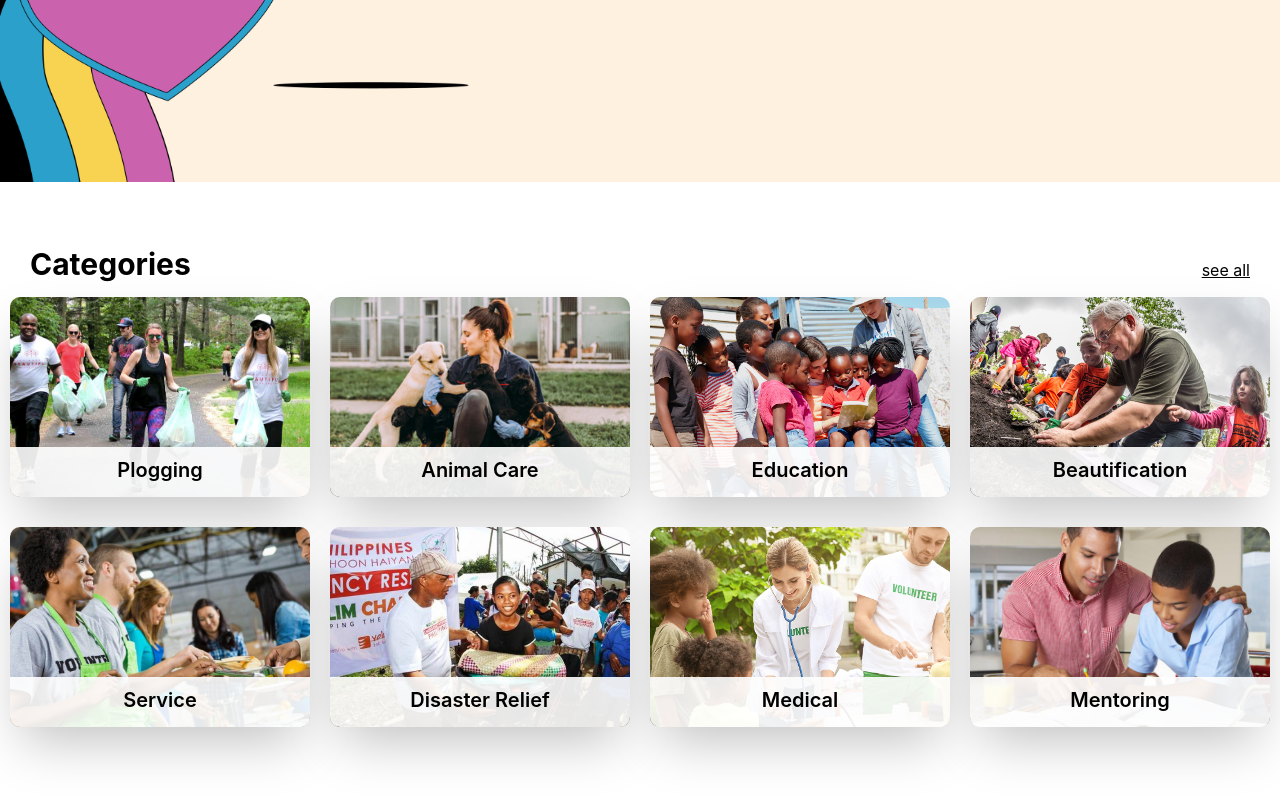
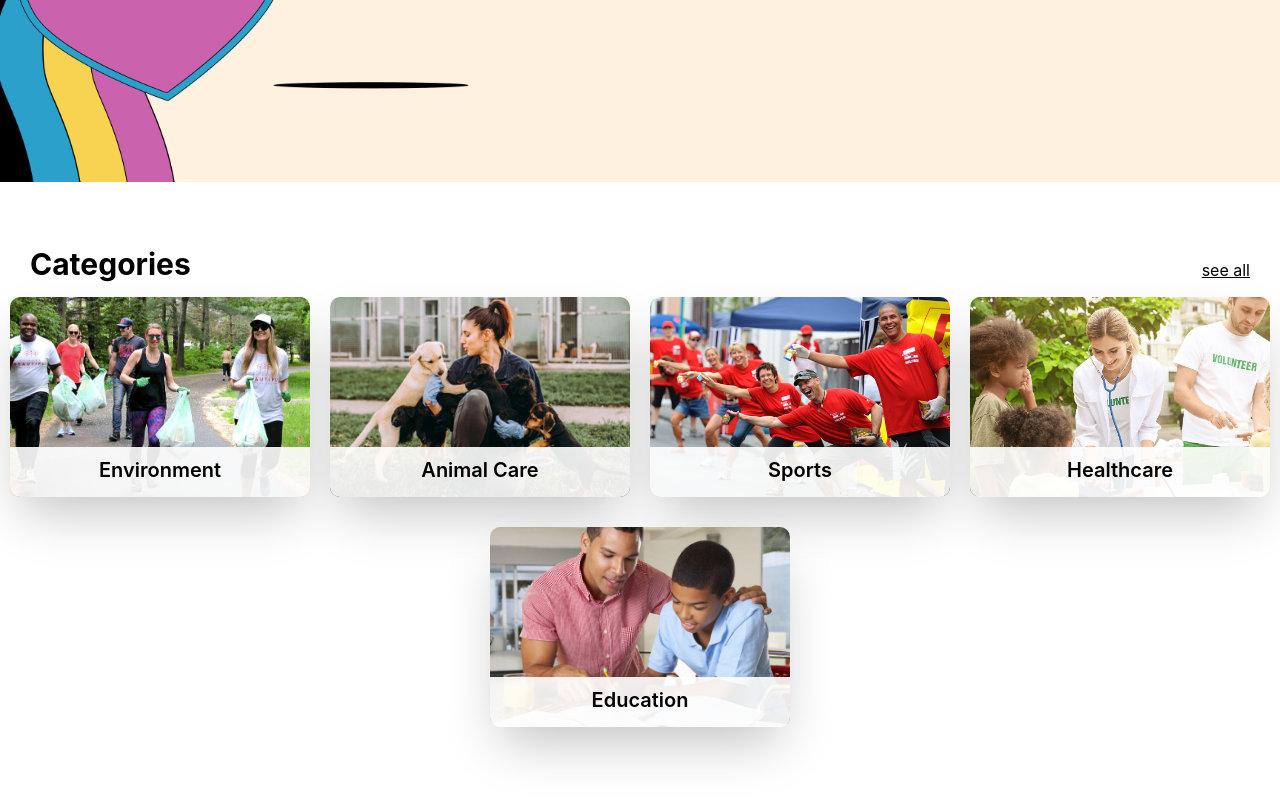
Before and after one commit to jmk0811/CSE-416-Project-Client, a Next.js app: page / in a window 1280 px wide. Shown: the part 518-1318 px from the top of the page. Built offline with nearby package versions, Linux system fonts and the light colour scheme; no server answers.

Commit message:
[Modify] modfiy categories

```diff
--- a/components/Categories.js
+++ b/components/Categories.js
@@ -1,16 +1,16 @@
 export default function Categories() {
 	return (
-		<div className="grid grid-cols-4 gap-y-[30px] mx-auto text-black" style={{ display:'flex', flexDirection: 'row', flexWrap: 'wrap', maxWidth: '100vw'}}>
-			<div className="w-[300px] h-[200px] rounded-[10px] shadow-2xl mx-auto cursor-pointer hover:scale-[1.05] duration-200" style={{minWidth: '300px'}}>
+		<div className="grid grid-cols-4 gap-y-[30px] mx-auto text-black" style={{ display: "flex", flexDirection: "row", flexWrap: "wrap", maxWidth: "100vw" }}>
+			<div className="w-[300px] h-[200px] rounded-[10px] shadow-2xl mx-auto cursor-pointer hover:scale-[1.05] duration-200" style={{ minWidth: "300px" }}>
 				<div className="relative w-full h-[200px]">
 					<div className="absolute bottom-0 w-full h-[50px] rounded-b-[10px] bg-white/90">
-						<div className="text-center mx-auto font-semibold text-20 mt-[8px]">Plogging</div>
+						<div className="text-center mx-auto font-semibold text-20 mt-[8px]">Environment</div>
 					</div>
 					<img className="w-full h-full object-cover rounded-[10px]" src="/asset/img (1).png" />
 				</div>
 			</div>
 
-			<div className="w-[300px] h-[200px] rounded-[10px] shadow-2xl mx-auto cursor-pointer hover:scale-[1.05] duration-200" style={{minWidth: '300px'}}>
+			<div className="w-[300px] h-[200px] rounded-[10px] shadow-2xl mx-auto cursor-pointer hover:scale-[1.05] duration-200" style={{ minWidth: "300px" }}>
 				<div className="relative w-full h-[200px]">
 					<div className="absolute bottom-0 w-full h-[50px] rounded-b-[10px] bg-white/90">
 						<div className="text-center mx-auto font-semibold text-20 mt-[8px]">Animal Care</div>
@@ -19,16 +19,16 @@ export default function Categories() {
 				</div>
 			</div>
 
-			<div className="w-[300px] h-[200px] rounded-[10px] shadow-2xl mx-auto cursor-pointer hover:scale-[1.05] duration-200" style={{minWidth: '300px'}}>
+			{/* <div className="w-[300px] h-[200px] rounded-[10px] shadow-2xl mx-auto cursor-pointer hover:scale-[1.05] duration-200" style={{ minWidth: "300px" }}>
 				<div className="relative w-full h-[200px]">
 					<div className="absolute bottom-0 w-full h-[50px] rounded-b-[10px] bg-white/90">
 						<div className="text-center mx-auto font-semibold text-20 mt-[8px]">Education</div>
 					</div>
 					<img className="w-full h-full object-cover rounded-[10px]" src="/asset/img (7).png" />
 				</div>
-			</div>
-
-			<div className="w-[300px] h-[200px] rounded-[10px] shadow-2xl mx-auto cursor-pointer hover:scale-[1.05] duration-200" style={{minWidth: '300px'}}>
+			</div> */}
+			{/*
+			<div className="w-[300px] h-[200px] rounded-[10px] shadow-2xl mx-auto cursor-pointer hover:scale-[1.05] duration-200" style={{ minWidth: "300px" }}>
 				<div className="relative w-full h-[200px]">
 					<div className="absolute bottom-0 w-full h-[50px] rounded-b-[10px] bg-white/90">
 						<div className="text-center mx-auto font-semibold text-20 mt-[8px]">Beautification</div>
@@ -37,37 +37,46 @@ export default function Categories() {
 				</div>
 			</div>
 
-			<div className="w-[300px] h-[200px] rounded-[10px] shadow-2xl mx-auto cursor-pointer hover:scale-[1.05] duration-200" style={{minWidth: '300px'}}>
+			<div className="w-[300px] h-[200px] rounded-[10px] shadow-2xl mx-auto cursor-pointer hover:scale-[1.05] duration-200" style={{ minWidth: "300px" }}>
 				<div className="relative w-full h-[200px]">
 					<div className="absolute bottom-0 w-full h-[50px] rounded-b-[10px] bg-white/90">
 						<div className="text-center mx-auto font-semibold text-20 mt-[8px]">Service</div>
 					</div>
 					<img className="w-full h-full object-cover rounded-[10px]" src="/asset/img (8).png" />
 				</div>
-			</div>
-
-			<div className="w-[300px] h-[200px] rounded-[10px] shadow-2xl mx-auto cursor-pointer hover:scale-[1.05] duration-200" style={{minWidth: '300px'}}>
+			</div> */}
+			{/*
+			<div className="w-[300px] h-[200px] rounded-[10px] shadow-2xl mx-auto cursor-pointer hover:scale-[1.05] duration-200" style={{ minWidth: "300px" }}>
 				<div className="relative w-full h-[200px]">
 					<div className="absolute bottom-0 w-full h-[50px] rounded-b-[10px] bg-white/90">
 						<div className="text-center mx-auto font-semibold text-20 mt-[8px]">Disaster Relief</div>
 					</div>
 					<img className="w-full h-full object-cover rounded-[10px]" src="/asset/img (13).png" />
 				</div>
+			</div> */}
+
+			<div className="w-[300px] h-[200px] rounded-[10px] shadow-2xl mx-auto cursor-pointer hover:scale-[1.05] duration-200" style={{ minWidth: "300px" }}>
+				<div className="relative w-full h-[200px]">
+					<div className="absolute bottom-0 w-full h-[50px] rounded-b-[10px] bg-white/90">
+						<div className="text-center mx-auto font-semibold text-20 mt-[8px]">Sports</div>
+					</div>
+					<img className="w-full h-full object-cover rounded-[10px]" src="/asset/img(18).png" />
+				</div>
 			</div>
 
-			<div className="w-[300px] h-[200px] rounded-[10px] shadow-2xl mx-auto cursor-pointer hover:scale-[1.05] duration-200" style={{minWidth: '300px'}}>
+			<div className="w-[300px] h-[200px] rounded-[10px] shadow-2xl mx-auto cursor-pointer hover:scale-[1.05] duration-200" style={{ minWidth: "300px" }}>
 				<div className="relative w-full h-[200px]">
 					<div className="absolute bottom-0 w-full h-[50px] rounded-b-[10px] bg-white/90">
-						<div className="text-center mx-auto font-semibold text-20 mt-[8px]">Medical</div>
+						<div className="text-center mx-auto font-semibold text-20 mt-[8px]">Healthcare</div>
 					</div>
 					<img className="w-full h-full object-cover rounded-[10px]" src="/asset/img (16).png" />
 				</div>
 			</div>
 
-			<div className="w-[300px] h-[200px] rounded-[10px] shadow-2xl mx-auto cursor-pointer hover:scale-[1.05] duration-200" style={{minWidth: '300px'}}>
+			<div className="w-[300px] h-[200px] rounded-[10px] shadow-2xl mx-auto cursor-pointer hover:scale-[1.05] duration-200" style={{ minWidth: "300px" }}>
 				<div className="relative w-full h-[200px]">
 					<div className="absolute bottom-0 w-full h-[50px] rounded-b-[10px] bg-white/90">
-						<div className="text-center mx-auto font-semibold text-20 mt-[8px]">Mentoring</div>
+						<div className="text-center mx-auto font-semibold text-20 mt-[8px]">Education</div>
 					</div>
 					<img className="w-full h-full object-cover rounded-[10px]" src="/asset/img (17).png" />
 				</div>
```
Also changed, not shown: public/asset/img(18).png (added).
